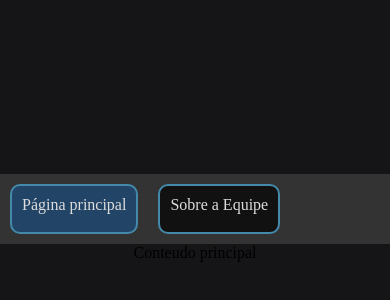
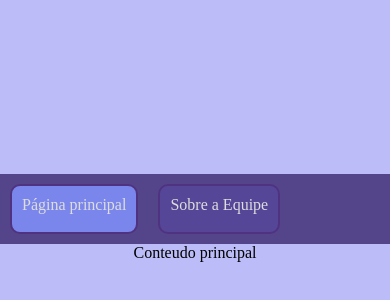
Before and after one commit to VicCAlq/3c-mobile-projeto-01, a React Native app: screen / in a window 390 px wide. Shown: the part 204-504 px from the top of the page. Built offline with nearby package versions, Linux system fonts and the light colour scheme.

Commit message:
Projeto Mobile Alterado

```diff
--- a/src/App.js
+++ b/src/App.js
@@ -23,6 +23,7 @@ export default function App() {
         }
         mudarPagina={setConteudo}
       />
+
       {conteudo}
       <StatusBar style="auto" />
     </View>
--- a/src/components/Cabecalho.jsx
+++ b/src/components/Cabecalho.jsx
@@ -4,7 +4,7 @@ import { View, Pressable, Text } from 'react-native'
 
 const estilosCabecalho = StyleSheet.create({
   cabecalho: {
-    backgroundColor: "#333",
+    backgroundColor: "#54458bff",
     margin: "0px 0px 0px auto",
     height: "70px",
     width: "100vw",
@@ -14,15 +14,15 @@ const estilosCabecalho = StyleSheet.create({
     padding: "0px auto",
   },
   botaoCabecalho: {
-    backgroundColor: "#111",
+    backgroundColor: "#4d3279ff",
     color: "#ddd",
-    border: "2px solid #48a",
+    border: "2px solid rgba(80, 51, 128, 1)",
     borderRadius: "10px",
     padding: "10px",
     margin: "10px",
   },
   botaoCabecalhoSelecionado: {
-    backgroundColor: "#246",
+    backgroundColor: "rgba(93, 57, 158, 1)",
   }
 })
 
@@ -38,8 +38,8 @@ export default function Cabecalho({
           estilosCabecalho.botaoCabecalho,
           {
             backgroundColor: selecionado !== "principal" ?
-              "#111" :
-              "#246"
+              "#554697ff" :
+              "rgba(122, 134, 236, 1)"
           }
         ]}
         onPress={() => {
@@ -47,15 +47,17 @@ export default function Cabecalho({
           setSelecionado("principal")
         }}
       >
+
         Página principal
+
       </Pressable>
       <Pressable
         style={() => [
           estilosCabecalho.botaoCabecalho,
           {
             backgroundColor: selecionado === "principal" ?
-              "#111" :
-              "#246"
+               "#554697ff" :
+               "rgba(122, 134, 236, 1)"
           }
         ]}
         onPress={() => {
@@ -63,7 +65,9 @@ export default function Cabecalho({
           setSelecionado("sobreEquipe")
         }}
       >
+
         Sobre a Equipe
+
       </Pressable>
     </View>
   )
--- a/src/styles/main.js
+++ b/src/styles/main.js
@@ -5,14 +5,14 @@ export const styles = StyleSheet.create({
     display: 'flex',
   },
   texto: {
-    color: '#ddd',
+    color: '#3e2e72ff',
     fontFamily: 'sans',
   },
   botaoExemplo: {
-    backgroundColor: '#252730',
+    backgroundColor: '#435088ff',
     color: '#cdd',
     borderRadius: '10px',
-    border: '0px solid #252730',
+    border: '0px solid #2e3b77ff',
     cursor: 'pointer',
     flex: 1,
     alignItems: 'center',
@@ -22,7 +22,7 @@ export const styles = StyleSheet.create({
   },
   container: {
     flex: 1,
-    backgroundColor: '#151517',
+    backgroundColor: '#bcbcf8ff',
     alignItems: 'center',
     justifyContent: 'center',
   },
```
Also changed, not shown: src/components/Rodape.jsx (added).
